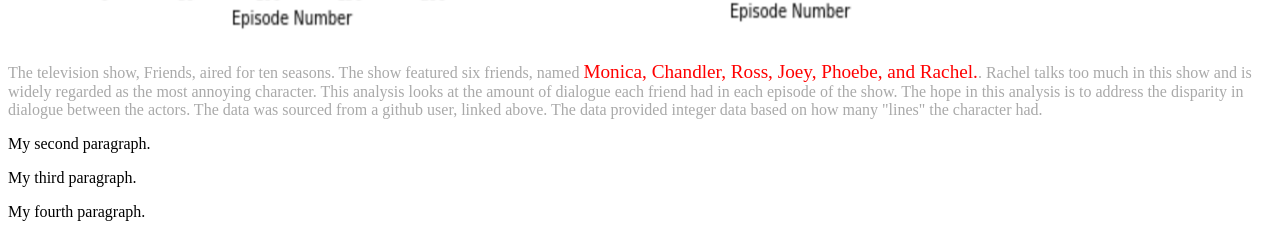
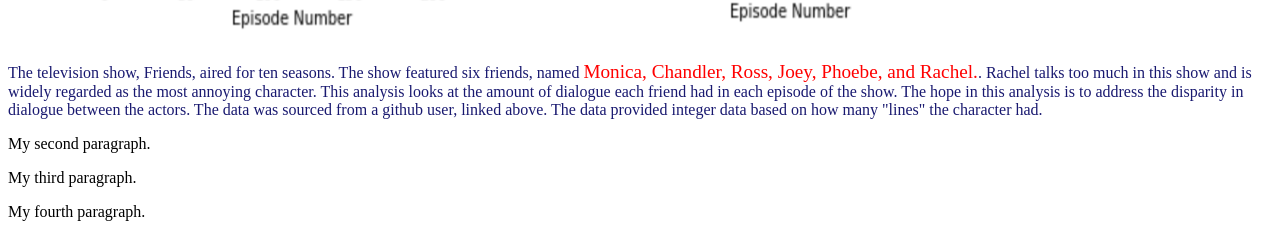
Before and after one commit to JTcode42/JTCode42.github.io, a plain HTML site: page wa4.html in a window 1280 px wide. Shown: the part 1917-2151 px from the top of the page. Drawn offline with Linux system fonts and the light colour scheme.

Commit message:
Update wa4.html

```diff
--- a/wa4.html
+++ b/wa4.html
@@ -27,7 +27,7 @@
   <img src="https://jtcode42.github.io/Screen%20Shot%202021-02-19%20at%205.54.05%20PM.png" width="500" height="600">
 </div>
 
-<p style="color:DarkGray">The television show, Friends, aired for ten seasons. The show featured six friends, named <span class="names">Monica, Chandler, Ross, Joey, Phoebe, and Rachel.</span>. Rachel
+<p style="color:MidnightBlue">The television show, Friends, aired for ten seasons. The show featured six friends, named <span class="names">Monica, Chandler, Ross, Joey, Phoebe, and Rachel.</span>. Rachel
   talks too much in this show and is widely regarded as the most annoying character. This analysis looks at the amount of dialogue each friend had in each episode of the show.
   The hope in this analysis is to address the disparity in dialogue between the actors. The data was sourced from a github user, linked above. The data provided integer data based on how many "lines" the character had.</p>
 <p>My second paragraph.</p>
```
